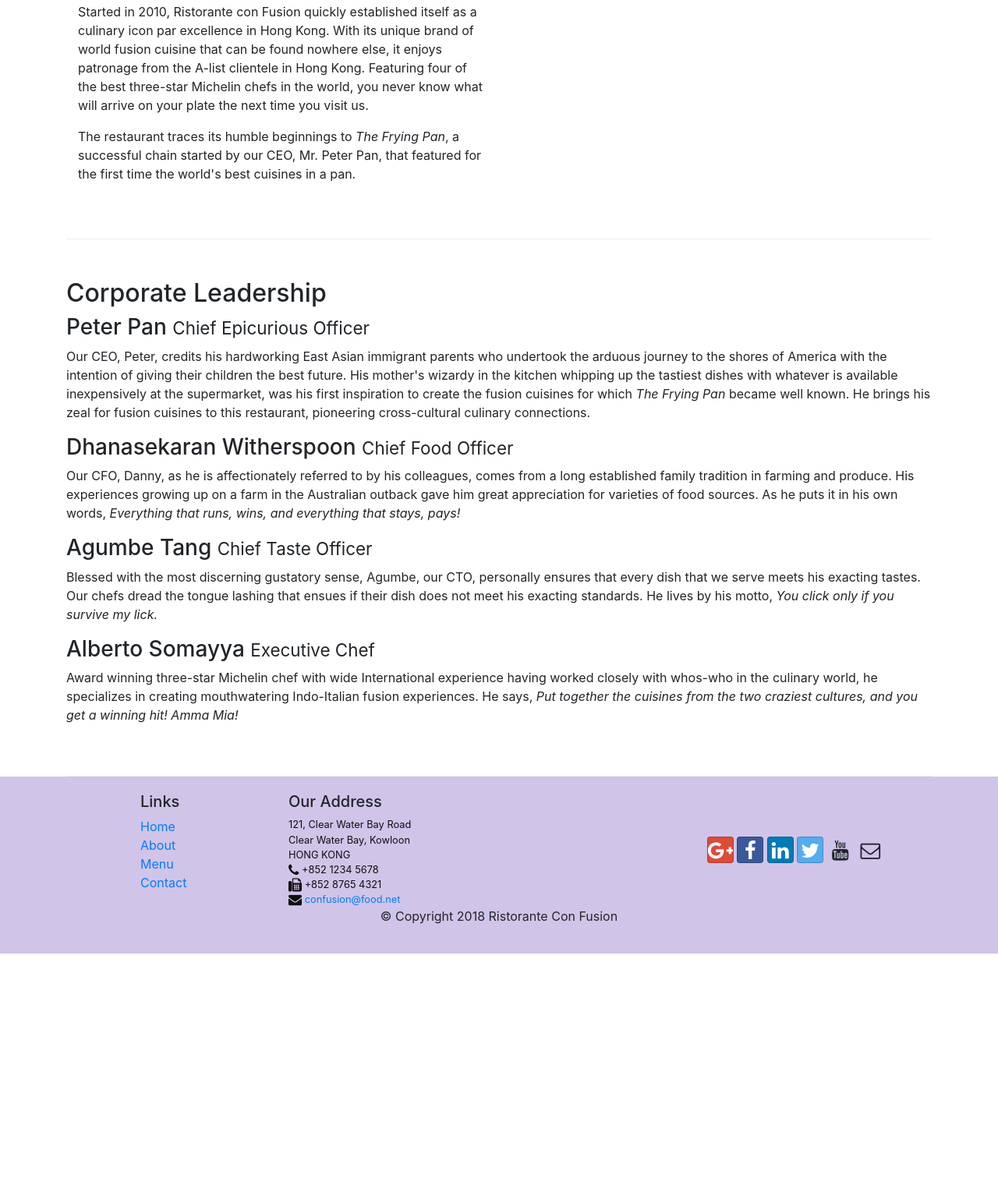
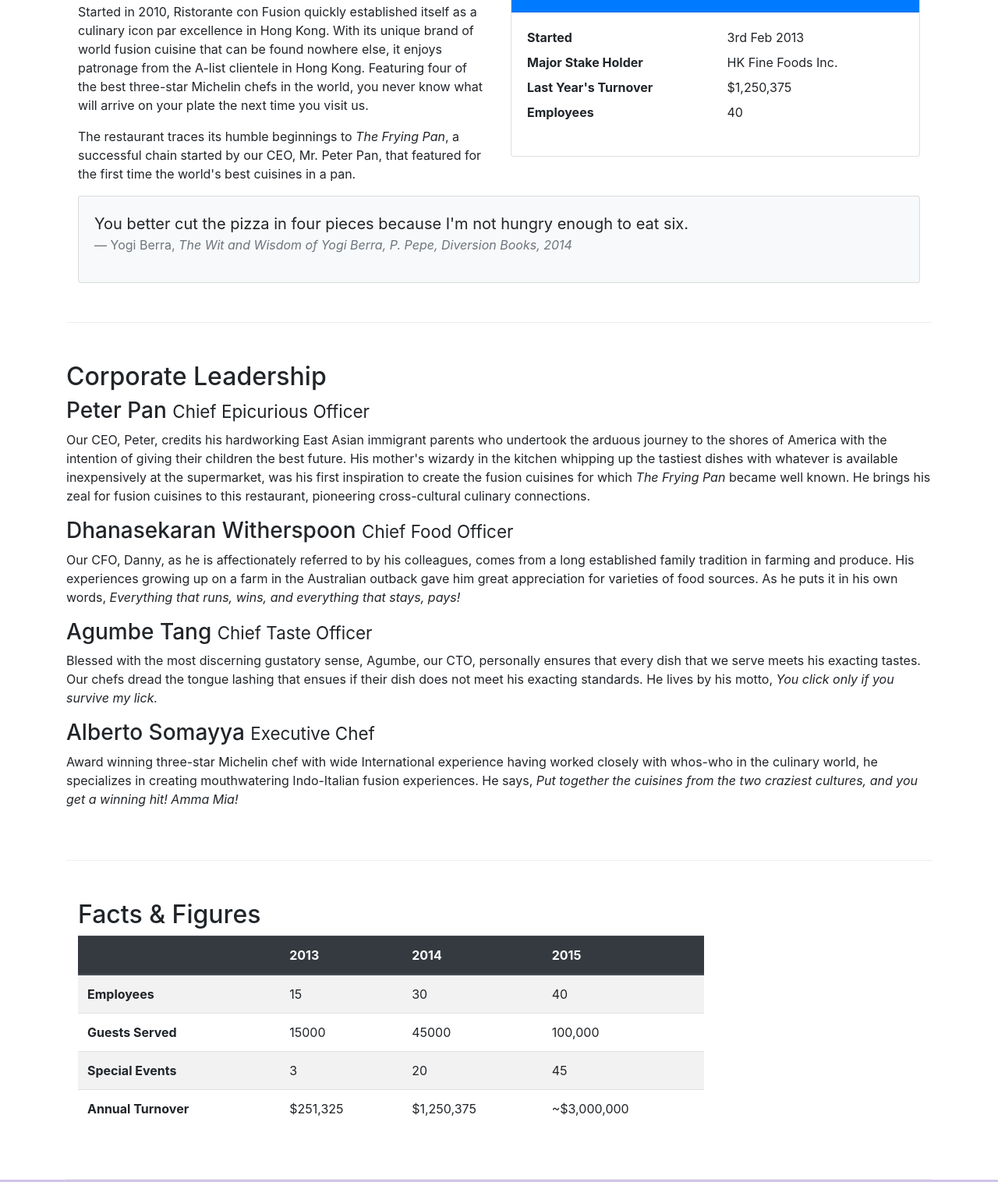
Before and after one commit to patidarabhayn1/Bootstrap, a website: page aboutus.html in a window 1280 px wide. Shown: the part 558-2074 px from the top of the page at 78% size. Before the commit the page ends 1781 px from the top, so only its background shows below. Drawn offline with nearby package versions, Linux system fonts and the light colour scheme.

Commit message:
Images and Media

```diff
--- a/aboutus.html
+++ b/aboutus.html
@@ -22,7 +22,7 @@
             <button class="navbar-toggler" type="button" data-toggle="collapse" data-target="#Navbar">
                 <span class="navbar-toggler-icon"></span>
             </button>
-            <a class="navbar-brand" href="./index.html">Ristorante Con Fusion</a>
+            <a class="navbar-brand" href="./index.html"><img src="img/logo.png" height="30" width="41"></a>
             <div class="collapse navbar-collapse" id="Navbar">
             <ul class="navbar-nav mr-auto">
                 <li class="nav-item"><a class="nav-link" href="./index.html"><span class="fa fa-home fa-lg"></span> Home</a></li>
@@ -40,7 +40,8 @@
                     <h1>Ristorante con Fusion</h1>
                     <p>We take inspiration from the World's best cuisines, and create a unique fusion experience. Our lipsmacking creations will tickle your culinary senses!</p>
                 </div>
-                <div class="col-12 col-sm">
+                <div class="col-12 col-sm align-self-center">
+                    <img src="img/logo.png" class="img-fluid">
                 </div>
             </div>
         </div>
@@ -64,7 +65,36 @@
                 <p>Started in 2010, Ristorante con Fusion quickly established itself as a culinary icon par excellence in Hong Kong. With its unique brand of world fusion cuisine that can be found nowhere else, it enjoys patronage from the A-list clientele in Hong Kong.  Featuring four of the best three-star Michelin chefs in the world, you never know what will arrive on your plate the next time you visit us.</p>
                 <p>The restaurant traces its humble beginnings to <em>The Frying Pan</em>, a successful chain started by our CEO, Mr. Peter Pan, that featured for the first time the world's best cuisines in a pan.</p>
             </div>
-            <div>
+            <div class="col-sm">
+                <div class="card">
+                    <h3 class="card-header bg-primary text-white">Facts at a Glance</h3>
+                    <div class="card-body">
+                        <dl class="row">
+                            <dt class="col-6">Started</dt>
+                            <dd class="col-6">3rd Feb 2013</dd>
+                            <dt class="col-6">Major Stake Holder</dt>
+                            <dd class="col-6">HK Fine Foods Inc.</dd>
+                            <dt class="col-6">Last Year's Turnover</dt>
+                            <dd class="col-6">$1,250,375</dd>
+                            <dt class="col-6">Employees</dt>
+                            <dd class="col-6">40</dd>
+                        </dl>
+                    </div>
+                </div>
+            </div>
+            <div class="col-12">
+                <div class="card card-body bg-light">
+                    <blockquote class="blockquote">
+                        <p class="mb-0">You better cut the pizza in four pieces because
+                            I'm not hungry enough to eat six.</p>
+                        <footer class="blockquote-footer">Yogi Berra,
+                            <cite title="Source Title">
+                            The Wit and Wisdom of Yogi Berra,
+                            P. Pepe, Diversion Books, 2014
+                            </cite>
+                        </footer>
+                    </blockquote>
+                </div>
             </div>
         </div>
 
@@ -80,6 +110,50 @@
                 <h3>Alberto Somayya <small>Executive Chef</small></h3>
                 <p class="d-none d-sm-block">Award winning three-star Michelin chef with wide International experience having worked closely with whos-who in the culinary world, he specializes in creating mouthwatering Indo-Italian fusion experiences. He says, <em>Put together the cuisines from the two craziest cultures, and you get a winning hit! Amma Mia!</em></p>
             </div>
+       </div>
+       <div class="row row-content">
+           <div class="col-12 col-sm-9">
+               <h2>Facts &amp; Figures</h2>
+               <div class="table-responsive">
+                <table class="table table-striped">
+                    <thead class="thead-dark">
+                        <tr>
+                            <th>&nbsp;</th>
+                            <th>2013</th>
+                            <th>2014</th>
+                            <th>2015</th>
+                        </tr>
+                    </thead>
+                    <tbody>
+                        <tr>
+                            <th>Employees</th>
+                            <td>15</td>
+                            <td>30</td>
+                            <td>40</td>
+                        </tr>
+                        <tr>
+                            <th>Guests Served</th>
+                            <td>15000</td>
+                            <td>45000</td>
+                            <td>100,000</td>
+                        </tr>
+                        <tr>
+                            <th>Special Events</th>
+                            <td>3</td>
+                            <td>20</td>
+                            <td>45</td>
+                        </tr>
+                        <tr>
+                            <th>Annual Turnover</th>
+                            <td>$251,325</td>
+                            <td>$1,250,375</td>
+                            <td>~$3,000,000</td>
+                        </tr>
+                    </tbody>
+                </table>
+            </div>
+           </div>
+           <div class="col-12  col-sm-3"></div>
        </div>
 
     </div>
```
Also changed, not shown: contactus.html (+2 -1 lines), index.html (+25 -8 lines), img/alberto.png (added), img/buffet.png (added), img/logo.png (added), img/uthappizza.png (added), 1 other file.
